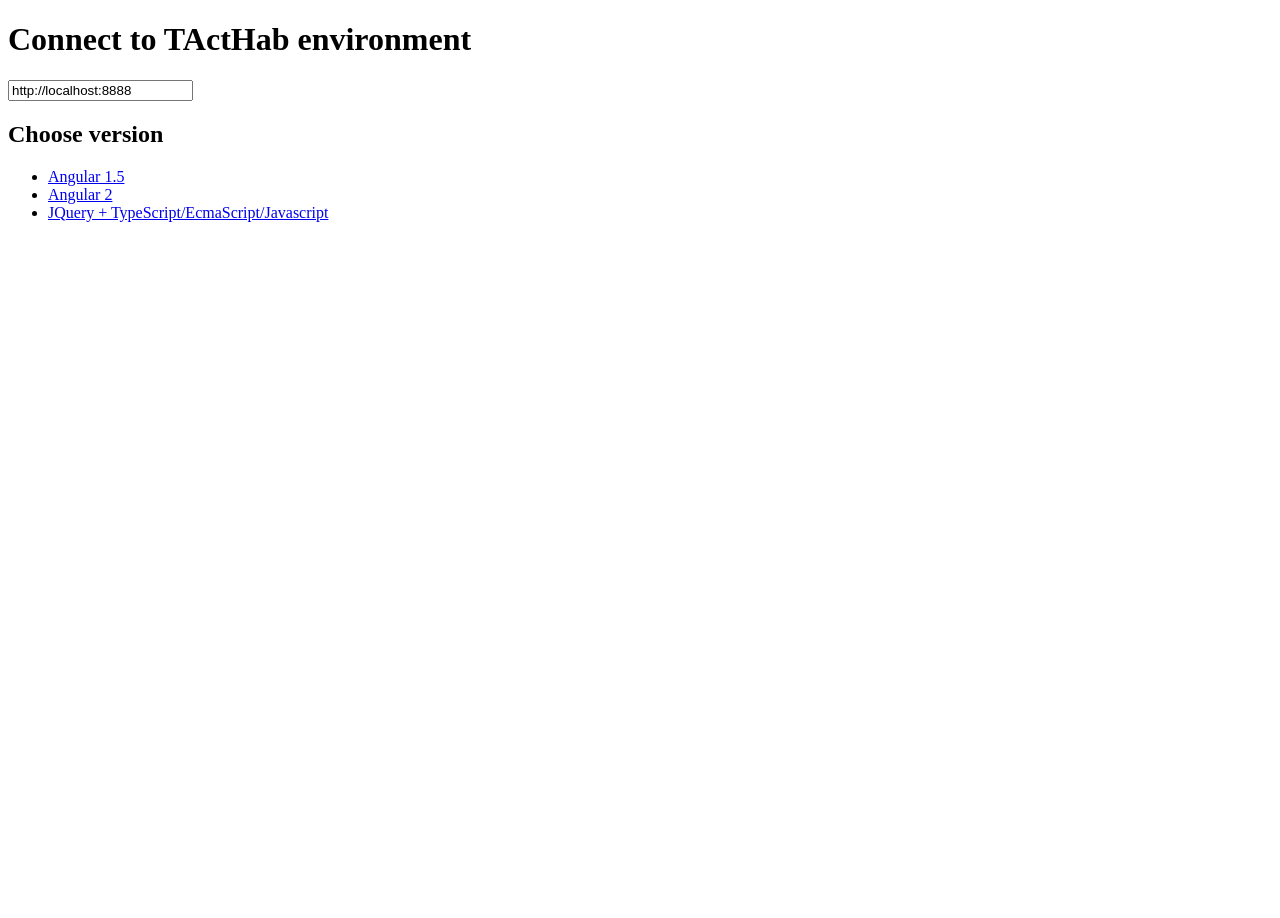
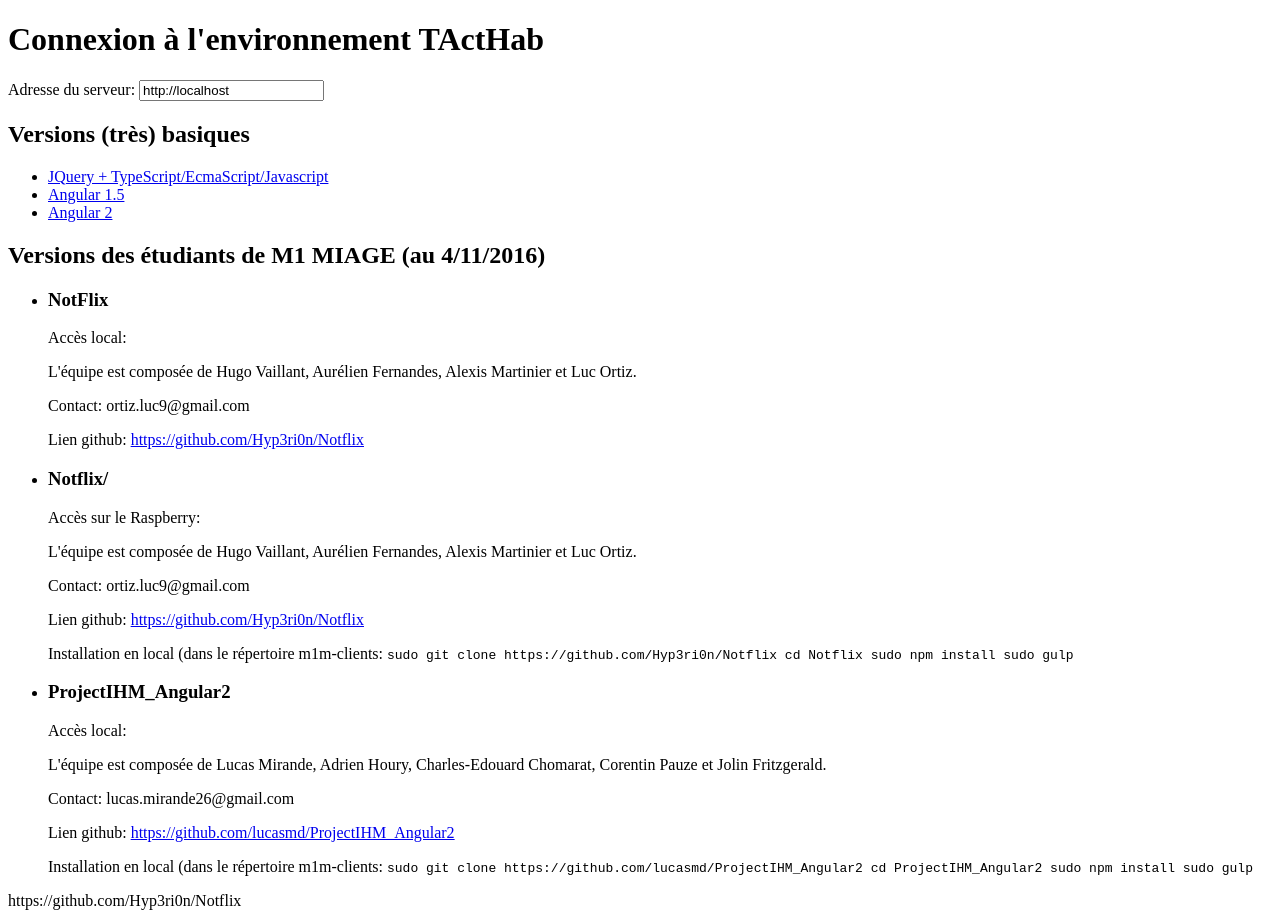
Before and after one commit to solenel96/McConnexion, a website: page index.html in a window 1280 px wide. Before the commit the page ends 800 px from the top, so only its background shows below. Drawn offline with Linux system fonts and the light colour scheme.

Commit message:
Intégration liens projets étudiants M1 MIAGE

```diff
--- a/index.html
+++ b/index.html
@@ -7,7 +7,8 @@
 	<title>Design version : Connect to TActHab environment</title>
 	<script>
 		function load() {
-			let adresse = localStorage.getItem( "TActHab_adresse" ) || "http://localhost:8888";
+			let localhost = window.location.protocol + "//" + window.location.host;
+			let adresse = localStorage.getItem( "TActHab_adresse" ) || localhost;
 			console.log( "adresse", adresse );
 			document.querySelector("#adresse").value = adresse;
 			localStorage.setItem( "TActHab_adresse", adresse);
@@ -19,16 +20,59 @@
 	</script>
 </head>
 <body onload="load()">
-	<h1>Connect to TActHab environment</h1>
+	<h1>Connexion à l'environnement TActHab</h1>
 	<section>
-		<label></label>
+		<label>Adresse du serveur: </label>
 		<input id="adresse" onchange="change(event)"/>
 	</section>
-	<h2>Choose version</h2>
+	<h2>Versions (très) basiques</h2>
 	<ul>
+		<li><a href="Vanilla_TS_JS/index.html"	>JQuery + TypeScript/EcmaScript/Javascript</a></li>
 		<li><a href="Angular_1_5_x/index.html"	>Angular 1.5</a></li>
 		<li><a href="Angular_2_x/index.html"	>Angular 2</a></li>
-		<li><a href="Vanilla_TS_JS/index.html"	>JQuery + TypeScript/EcmaScript/Javascript</a></li>
 	</ul>
+    <h2>Versions des étudiants de M1 MIAGE (au 4/11/2016)</h2>
+    <ul>
+        <li>
+            <h3>NotFlix</h3>
+            <p>Accès local: <a href=""></a></p>
+            <p>L'équipe est composée de Hugo Vaillant, Aurélien Fernandes, Alexis Martinier et Luc Ortiz.</p>
+            <p>Contact: ortiz.luc9@gmail.com</p>
+            <p>Lien github: <a href="https://github.com/Hyp3ri0n/Notflix">https://github.com/Hyp3ri0n/Notflix</a></p>
+        </li>
+        <li>
+            <h3>Notflix/</h3>
+            <p>Accès sur le Raspberry: <a href="Notflix/index.html"></a></p>
+            <p>L'équipe est composée de Hugo Vaillant, Aurélien Fernandes, Alexis Martinier et Luc Ortiz.</p>
+            <p>Contact: ortiz.luc9@gmail.com</p>
+            <p>Lien github: <a href="https://github.com/Hyp3ri0n/Notflix">https://github.com/Hyp3ri0n/Notflix</a></p>
+            <p>Installation en local (dans le répertoire m1m-clients:
+                <code>
+                    sudo git clone https://github.com/Hyp3ri0n/Notflix
+                    cd Notflix
+                    sudo npm install
+                    sudo gulp
+                </code>
+            </p>
+        </li>
+        <li>
+            <h3>ProjectIHM_Angular2</h3>
+            <p>Accès local: <a href="ProjectIHM_Angular2/index.html"></a></p>
+            <p>L'équipe est composée de Lucas Mirande, Adrien Houry, Charles-Edouard Chomarat, Corentin Pauze et Jolin Fritzgerald.</p>
+            <p>Contact: lucas.mirande26@gmail.com</p>
+            <p>Lien github: <a href="https://github.com/lucasmd/ProjectIHM_Angular2">https://github.com/lucasmd/ProjectIHM_Angular2</a></p>
+            <p>Installation en local (dans le répertoire m1m-clients:
+                <code>
+                    sudo git clone https://github.com/lucasmd/ProjectIHM_Angular2
+                    cd ProjectIHM_Angular2
+                    sudo npm install
+                    sudo gulp
+                </code>
+            </p>
+        </li>
+    </ul>
+
+
+    https://github.com/Hyp3ri0n/Notflix
 </body>
 </html>
```
